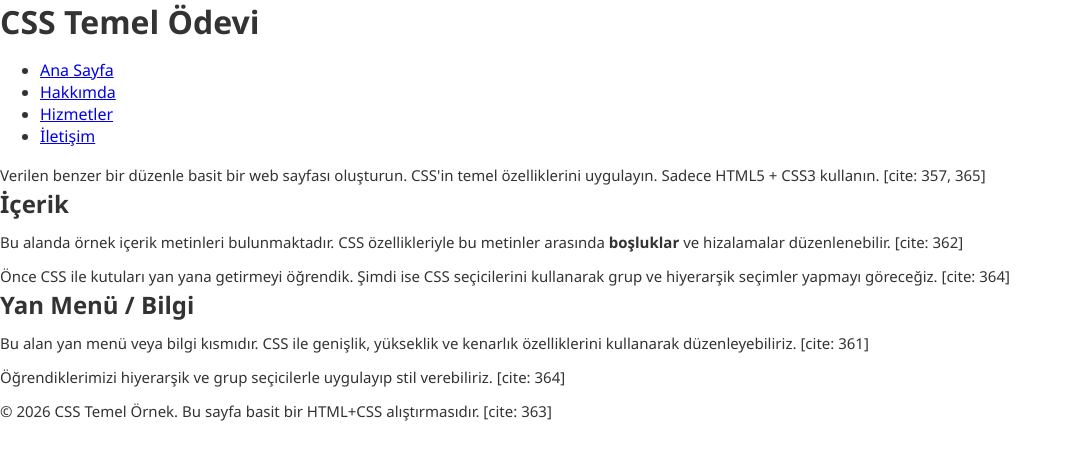
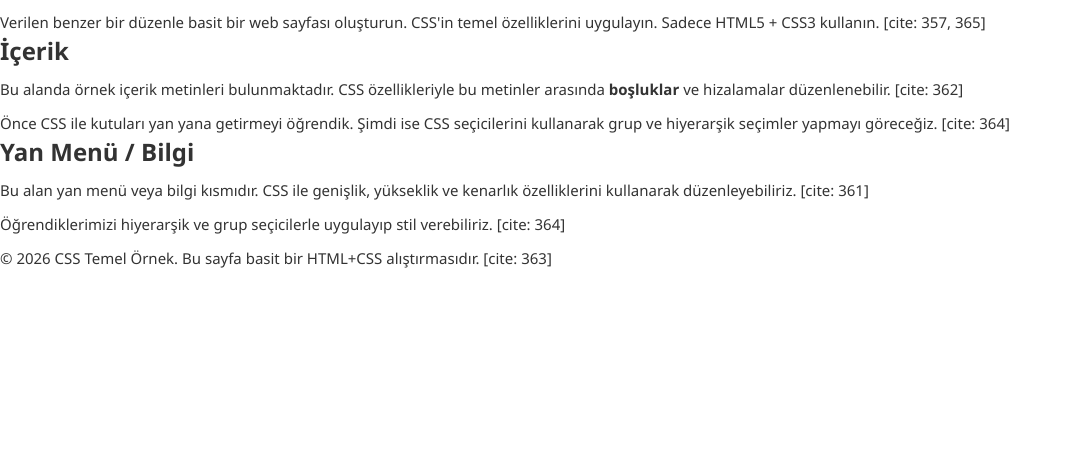
Before and after one commit to zeynpsude/zeynpsude.github.io, a plain HTML site: page lab2.html in a window 1280 px wide. Shown: the whole page, without its empty margins (0-1072 px from the left). Drawn offline with Linux system fonts and the light colour scheme.

Commit message:
Remove header and navigation from lab2.html
Removed header section including title and navigation links.

```diff
--- a/lab2.html
+++ b/lab2.html
@@ -8,15 +8,7 @@
 <body>
     <div class="main-wrapper">
         <header class="top-header">
-            <h1>CSS Temel Ödevi</h1>
-            <nav>
-                <ul class="nav-list">
-                    <li><a href="index.html" class="nav-link active">Ana Sayfa</a></li>
-                    <li><a href="about.html" class="nav-link">Hakkımda</a></li>
-                    <li><a href="lab2.html" class="nav-link">Hizmetler</a></li>
-                    <li><a href="contact.html" class="nav-link">İletişim</a></li>
-                </ul>
-            </nav>
+
         </header>
 
         <section class="intro-text">
```
